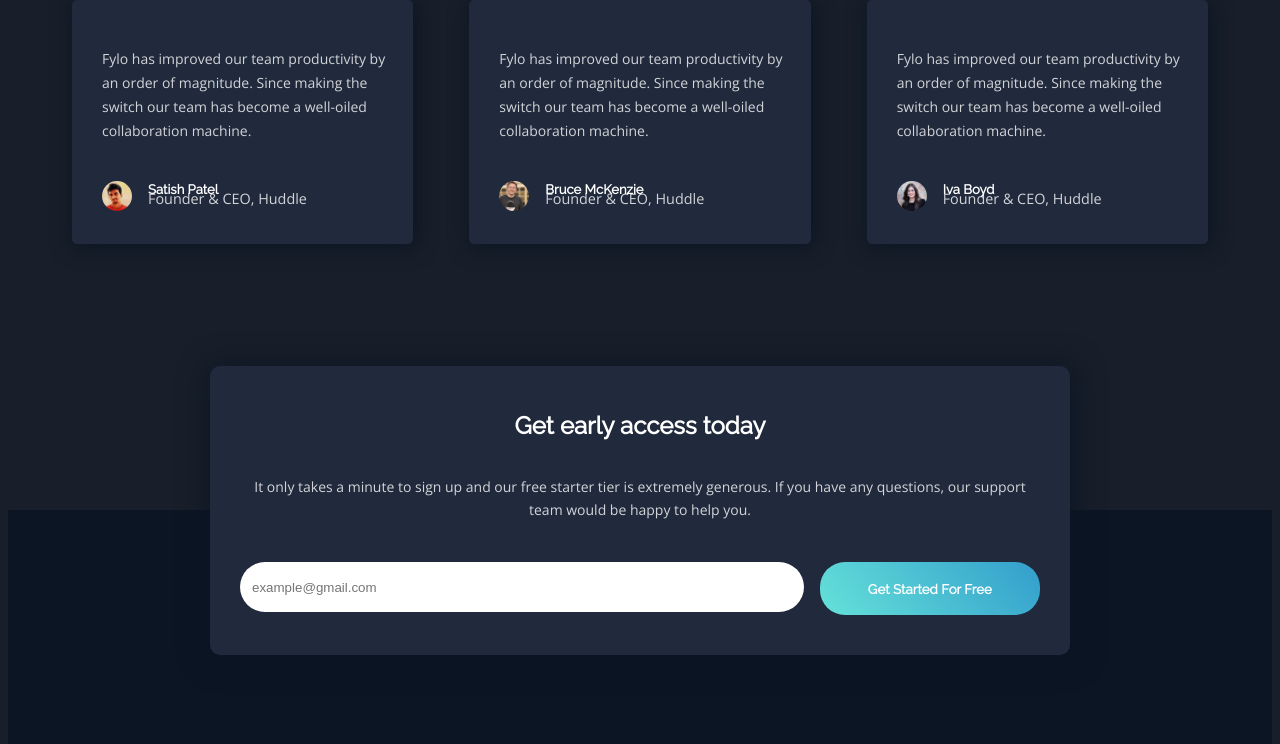
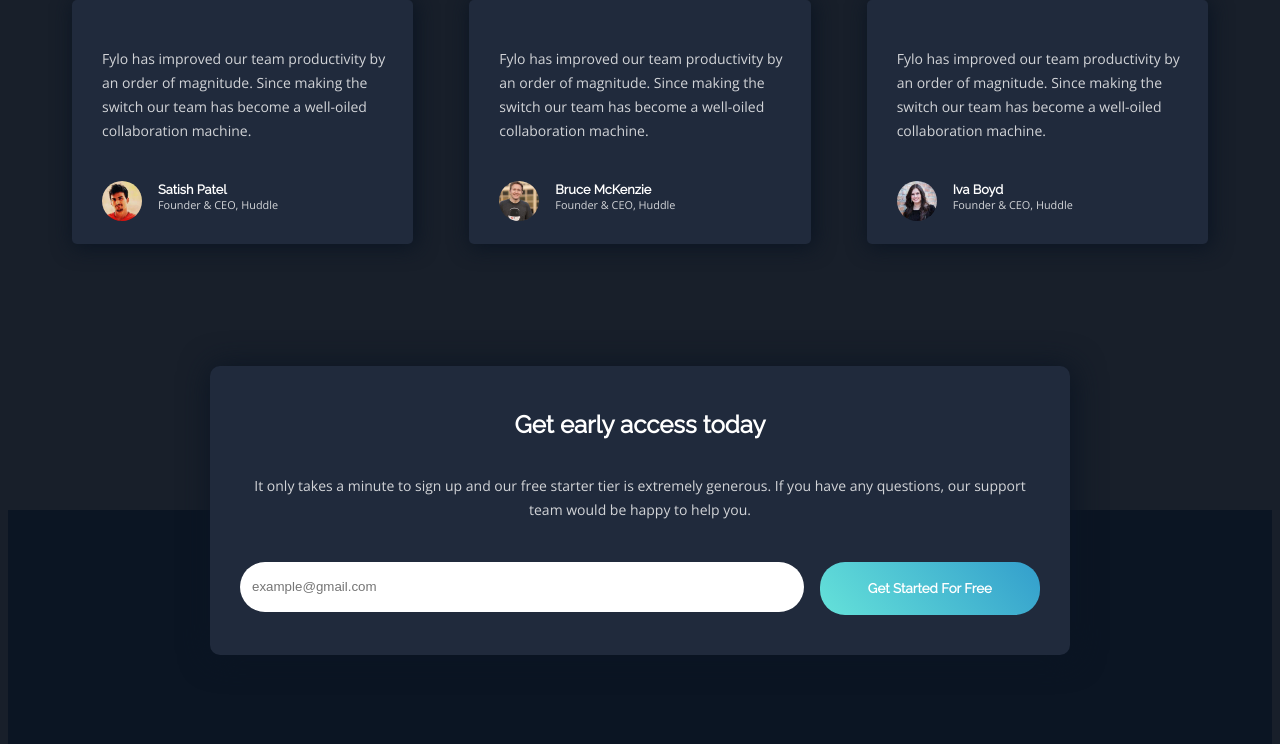
Before and after one commit to Ajibola1234/SH-Internship-Capstone-G10, a plain HTML site: page index.html in a window 1280 px wide. Shown: the part 2578-3322 px from the top of the page. Drawn offline with nearby package versions, Linux system fonts and the light colour scheme.

Commit message:
resized profile

```diff
--- a/css/styles.css
+++ b/css/styles.css
@@ -218,17 +218,17 @@ button:hover {
 
 .testimonial-item-reviewer img {
   border-radius: 50%;
-  height: 30px;
-  width: 30px;
+  height: 40px;
+  width: 40px;
 }
 
 .testimonial-item-reviewer-text h4 {
   margin-top: -1%;
-  font-size: 0.82rem;
+  font-size: 0.8rem;
 }
 
 .testimonial-item-reviewer-text p {
-  font-size: 0.9rem;
+  font-size: 0.68rem;
   margin-top: -25%;
 }
 
```
